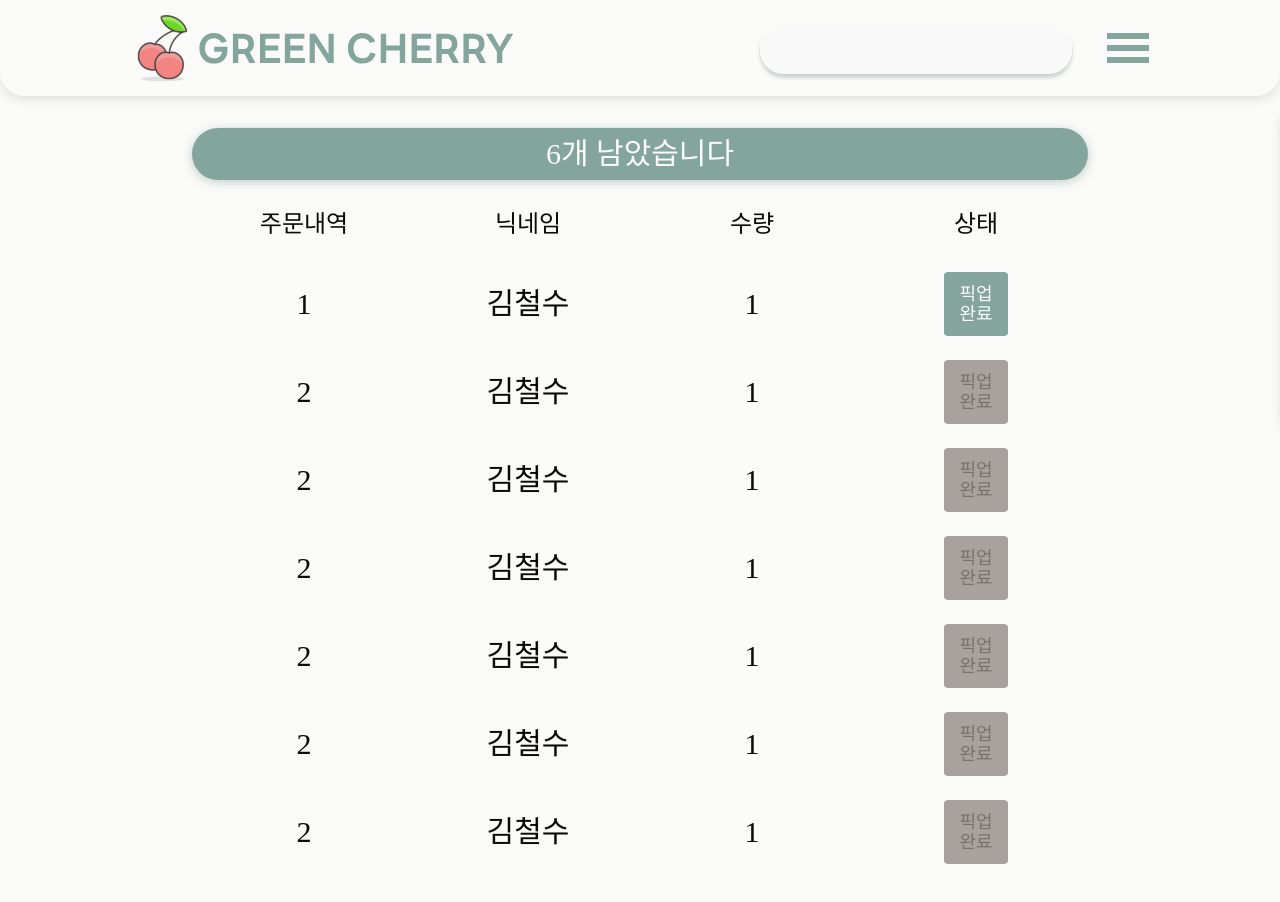
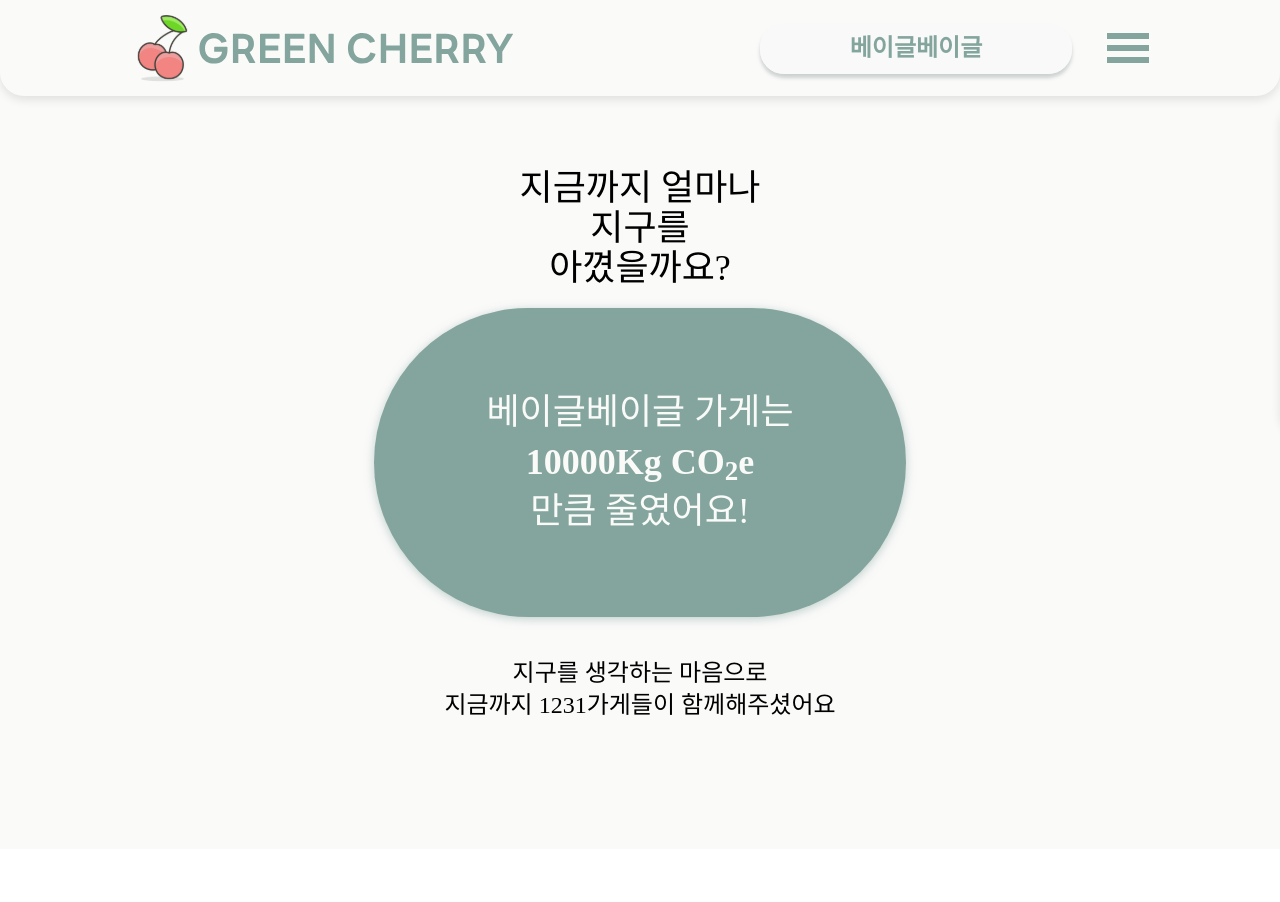
Before and after one commit to tandamzi/GreenCherry, a Next.js app in the folder frontend/web/: page /business in a window 1280 px wide. Shown: the top 902 px of the page. After the commit the page ends 849 px from the top, so only its background shows below. Built offline with nearby package versions, Linux system fonts and the light colour scheme.

Commit message:
design: open하기 전 페이지 데스크탑 버전

```diff
--- /dev/null
+++ b/frontend/web/src/components/CarbonCircleContainer/index.jsx
@@ -0,0 +1,25 @@
+import React from 'react';
+
+import classnames from 'classnames';
+
+import useMember from '@/hooks/memberHook';
+
+const CarbonCircleContainer = ({ amount, className }) => {
+  const { memberAttributes } = useMember();
+  return (
+    <div
+      className={classnames(
+        'bg-secondary text-bgcolor text-center rounded-full shadow-second text-',
+        className,
+      )}
+    >
+      {memberAttributes.storeName} 가게는 <br />
+      <span className="font-bold">
+        {amount}Kg CO<sub>2</sub>e
+      </span>
+      <br /> 만큼 줄였어요!
+    </div>
+  );
+};
+
+export default CarbonCircleContainer;
--- a/frontend/web/src/components/Main/BeforeOpen/index.jsx
+++ b/frontend/web/src/components/Main/BeforeOpen/index.jsx
@@ -1,9 +1,24 @@
 import React from 'react';
 
+import CarbonCircleContainer from '@/components/CarbonCircleContainer';
+
 const BeforeOpen = () => {
+  const totalStoreCount = 1231; // TODO: store count 가져오기
   return (
     <div>
-      <p>BeforeOpen</p>
+      <p className="text-center text-4xl mt-10">
+        지금까지 얼마나 <br /> 지구를 <br />
+        아꼈을까요?
+      </p>
+      <CarbonCircleContainer
+        className="px-28 py-20 text-4xl leading-snug mt-5"
+        amount={10000}
+      />
+      <p className="text-center text-2xl mt-10">
+        지구를 생각하는 마음으로
+        <br />
+        지금까지 {totalStoreCount}가게들이 함께해주셨어요
+      </p>
     </div>
   );
 };
--- a/frontend/web/src/pages/business/index.jsx
+++ b/frontend/web/src/pages/business/index.jsx
@@ -2,6 +2,7 @@ import React, { useState } from 'react';
 
 import Container from '@/components/Container';
 import AfterOpen from '@/components/Main/AfterOpen';
+import BeforeOpen from '@/components/Main/BeforeOpen';
 
 const Business = () => {
   // TODO: modal open/close 상태 관리
@@ -18,7 +19,8 @@ const Business = () => {
     <Container>
       <Container.BusinessHeader />
       <Container.MainBody className="bg-bgcolor">
-        <AfterOpen />
+        <BeforeOpen />
+        {/* <AfterOpen /> */}
       </Container.MainBody>
     </Container>
   );
--- a/frontend/web/src/redux/member/memberSlice.js
+++ b/frontend/web/src/redux/member/memberSlice.js
@@ -2,7 +2,7 @@ import { createSlice } from '@reduxjs/toolkit';
 
 const initialState = {
   storeId: '',
-  storeName: '',
+  storeName: '베이글베이글',
   memberId: '',
   myStoreModalOpen: false,
   cherryBoxRegisterModalOpen: false,
```
